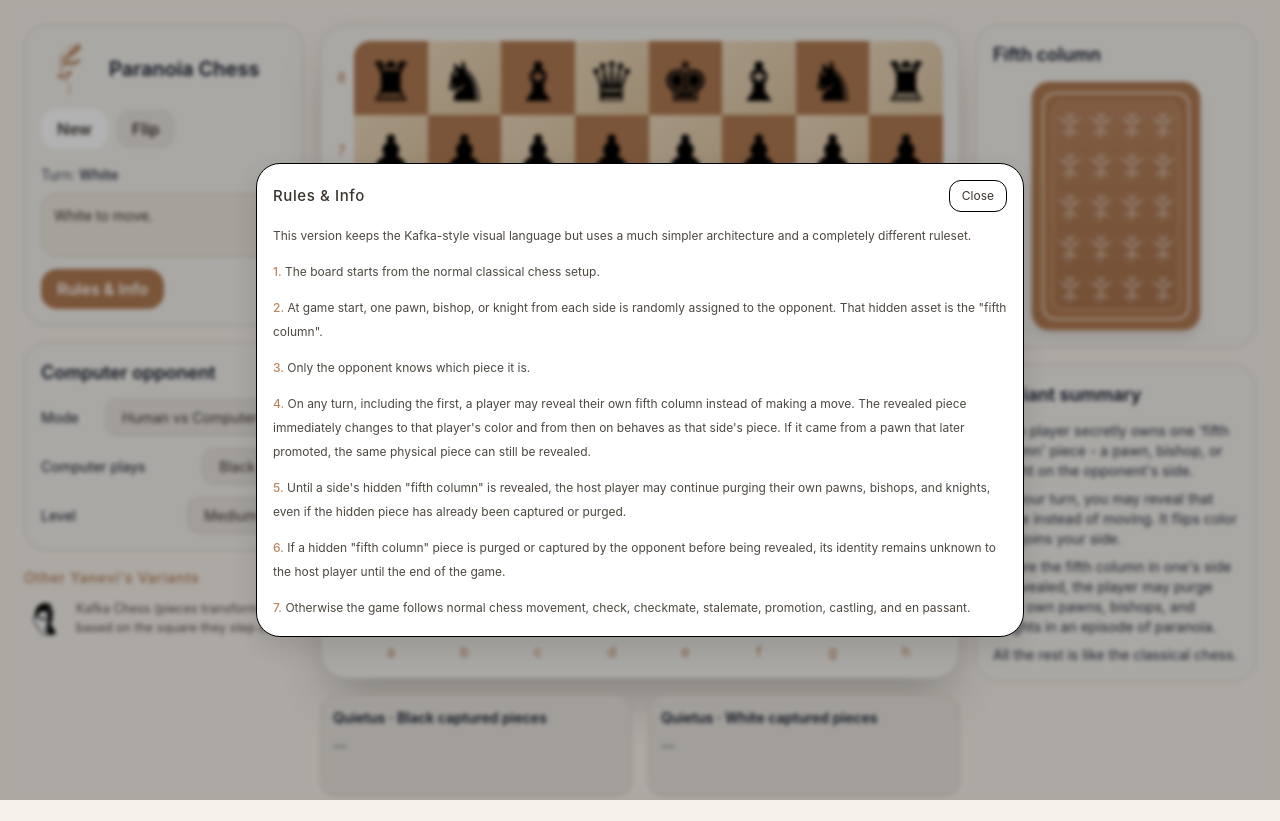
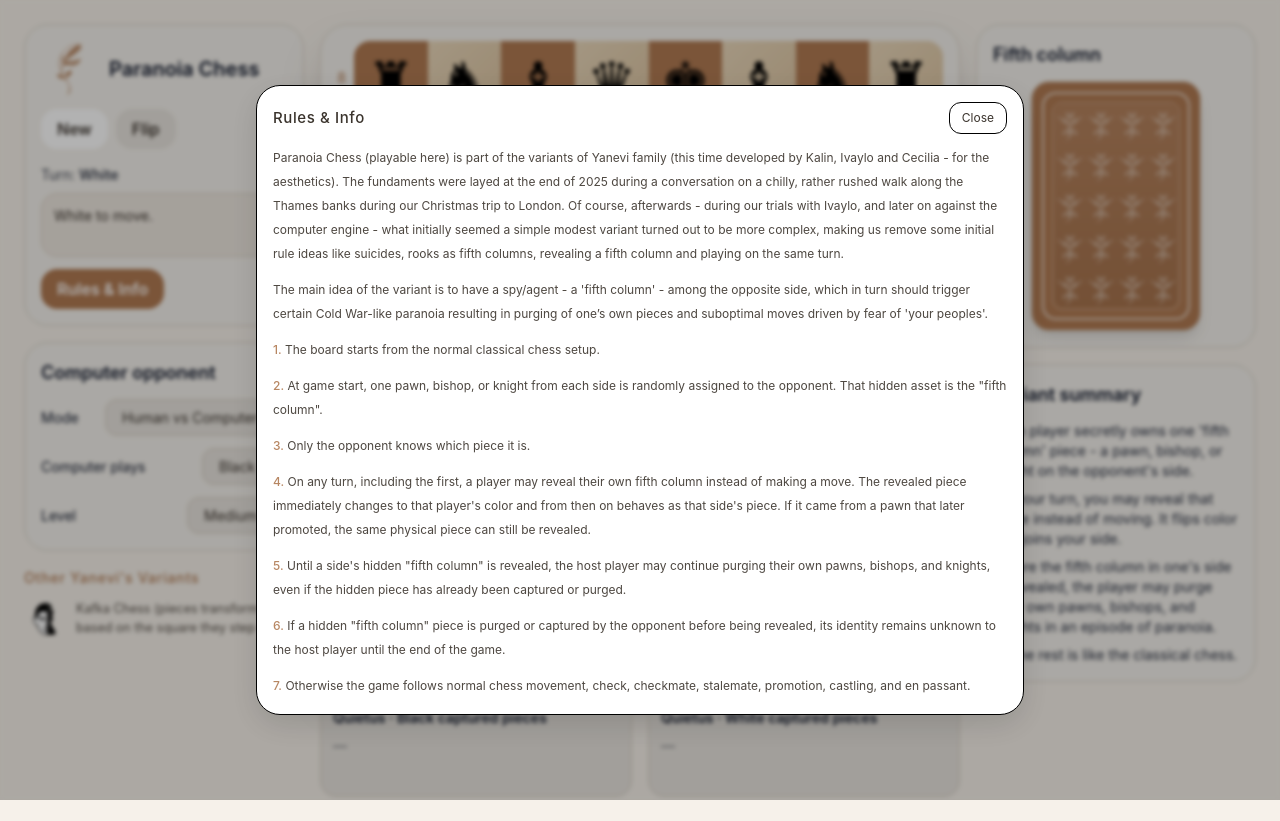
Before and after one commit to kaaalin/Paranoia-Chess, a React (Vite) app: page / in a window 1280 px wide. Both pictures are taken after a click on the button "Rules & Info". Built offline with nearby package versions, Linux system fonts and the light colour scheme; the HTML template or start-up script is replaced by a standard one.

Commit message:
Update App.tsx

```diff
--- a/src/App.tsx
+++ b/src/App.tsx
@@ -2271,7 +2271,8 @@ export default function App() {
               </button>
             </div>
             <div className="space-y-3 text-[12px] leading-6" style={{ opacity: 0.9 }}>
-              <p>This version keeps the Kafka-style visual language but uses a much simpler architecture and a completely different ruleset.</p>
+              <p>Paranoia Chess (playable here) is part of the variants of Yanevi family (this time developed by Kalin, Ivaylo and Cecilia - for the aesthetics). The fundaments were layed at the end of 2025 during a conversation on a chilly, rather rushed walk along the Thames banks during our Christmas trip to London. Of course, afterwards - during our trials with Ivaylo, and later on against the computer engine - what initially seemed a simple modest variant turned out to be more complex, making us remove some initial rule ideas like suicides, rooks as fifth columns, revealing a fifth column and playing on the same turn.</p>
+              <p>The main idea of the variant is to have a spy/agent - a 'fifth column' - among the opposite side, which in turn should trigger certain Cold War-like paranoia resulting in purging of one’s own pieces and suboptimal moves driven by fear of 'your peoples'.</p>
               <p><span style={{ color: ACCENT, fontWeight: 500 }}>1.</span> The board starts from the normal classical chess setup.</p>
               <p><span style={{ color: ACCENT, fontWeight: 500 }}>2.</span> At game start, one pawn, bishop, or knight from each side is randomly assigned to the opponent. That hidden asset is the "fifth column".</p>
               <p><span style={{ color: ACCENT, fontWeight: 500 }}>3.</span> Only the opponent knows which piece it is.</p>
```
